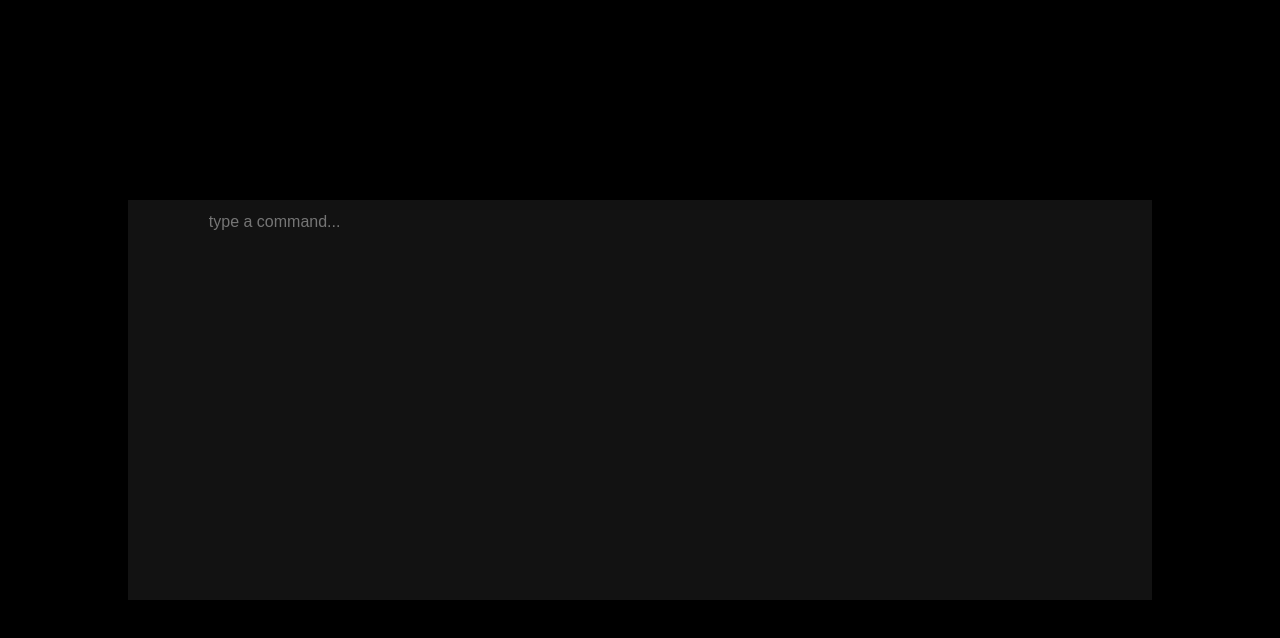
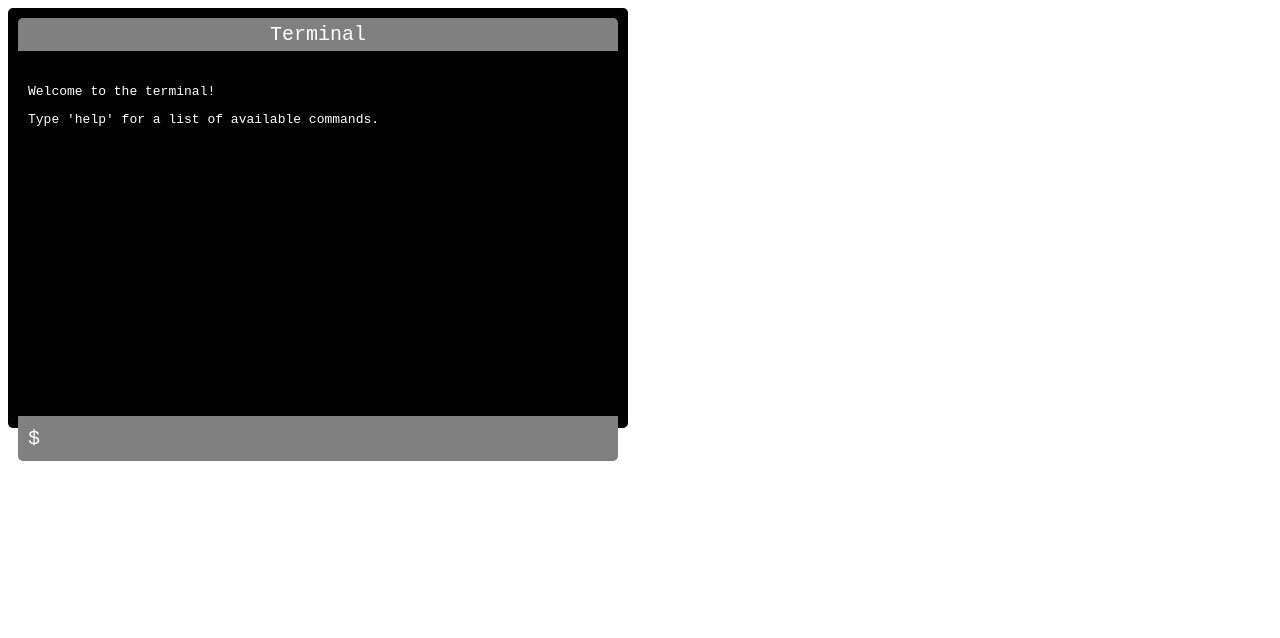
Before and after one commit to arshiasg/arshiasg.github.io, a plain HTML site: page index.html in a window 1280 px wide. Drawn offline with Linux system fonts and the light colour scheme.

Commit message:
Update index.html

```diff
--- a/index.html
+++ b/index.html
@@ -1,23 +1,124 @@
 <!DOCTYPE html>
-<html lang="en">
+<html>
 
 <head>
-    <link href="style.css" rel="stylesheet" type="text/css">
+    <title> Arshia's House </title>
+    <style>
+        .terminal {
+            background-color: black;
+            color: white;
+            font-family: monospace;
+            height: 400px;
+            width: 600px;
+            border-radius: 5px;
+            padding: 10px;
+        }
+
+        .terminal-header {
+            background-color: gray;
+            padding: 5px;
+            border-radius: 5px 5px 0 0;
+            text-align: center;
+            font-size: 20px;
+        }
+
+        .terminal-body {
+            margin-top: 10px;
+            display: flex;
+            flex-direction: column;
+            height: 100%;
+        }
+
+        .terminal-output {
+            flex-grow: 1;
+            overflow: auto;
+            padding: 10px;
+        }
+
+        .terminal-input {
+            display: flex;
+            align-items: center;
+            padding: 10px;
+            background-color: gray;
+            border-radius: 0 0 5px 5px;
+        }
+
+        .terminal-input span {
+            color: white;
+            font-size: 20px;
+            margin-right: 10px;
+        }
+
+        .terminal-input input {
+            background-color: gray;
+            color: white;
+            border: none;
+            font-size: 20px;
+            width: 100%;
+            outline: none;
+        }
+    </style>
+    <script>
+        const terminalInput = document.getElementById("terminal-input");
+
+        terminalInput.addEventListener("keydown", function (event) {
+            if (event.key === "Enter") {
+                const command = event.target.value.trim();
+                if (command === "clear") {
+                    clearOutput();
+                } else {
+                    addOutput(handleCommand(command))
+                }
+                event.target.value = "";
+                // outputEl.innerHTML += `\n${command}\n${output}\n`;
+            }
+        });
+
+        function handleCommand(input) {
+            let output = "";
+            output = "";
+            switch (input) {
+                case "help":
+                    output = "List of commands: help, about, clear";
+                    break;
+                case "about":
+                    output = "This is a sample terminal emulator";
+                    break;
+                default:
+                    output = `"Unknown command: ${input}`;
+            }
+            return output;
+        }
+
+        function addOutput(output) {
+            const terminalOutput = document.querySelector(".output");
+            const p = document.createElement("p");
+            p.textContent = output;
+            terminalOutput.appendChild(p);
+        }
+
+        function clearOutput() {
+            const terminalOutput = document.querySelector(".output");
+            terminalOutput.innerHTML = "";
+        }
+    </script>
 </head>
 
 <body>
-<!--     <p>HI There</p> -->
-    <div class="Text">
-        <!-- <h1>Arshia Web</h1> -->
-        <input type="text" id="input_text" placeholder="type a command...">
-        <!-- <p>fsadfasdfsadfasdfsadfecwlkrcwkrlc c;wjrnc;w tcrwe iorwne;octnwe ;
-            wcljtrnw rwn;oeirt jweoticnw frnwejlkfow frowe cewfrom
-            wfronw
-            w frw
-            frwjfonreowf
-            fweoirnfwen fnwoerfoiwmneriomowmeoimf ofe fuierwjfwoi fwoienf fioqrjf
-            efiwun fewfo ji inf fn wofowei
-        </p> -->
+    <div class="terminal">
+        <div class="terminal-header">
+            Terminal
+        </div>
+        <div class="terminal-body">
+            <div class="terminal-output">
+                <p>Welcome to the terminal!</p>
+                <p>Type 'help' for a list of available commands.</p>
+            </div>
+            <div class="terminal-input">
+                <span>$</span>
+                <input type="text" id="terminalInput">
+            </div>
+        </div>
     </div>
 </body>
 
```
